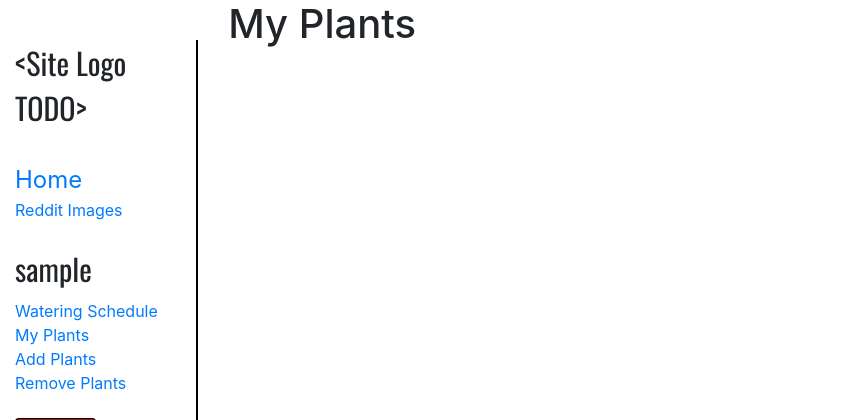
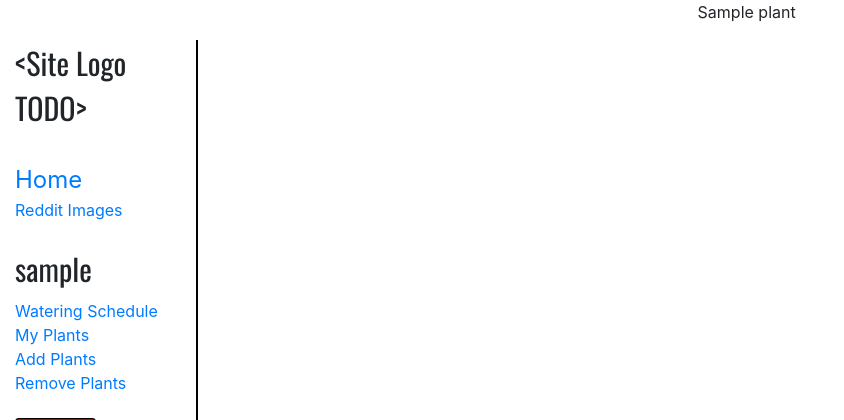
Before and after one commit to JI511/analyze_app, a Django app: page /houseplants/my_plants/ in a window 1280 px wide. Shown: the top 420 px of the page, without its empty margins (0-844 px from the left). Run offline with Django 3.2, Linux system fonts and the light colour scheme; a user stored in the database is signed in; tables that the repository leaves empty hold one stand-in row (values such as "Sample post"); some libraries are stand-ins or nearby versions.

Commit message:
Display plants instances for a user

```diff
--- a/houseplants/templates/houseplants/my_plants.html
+++ b/houseplants/templates/houseplants/my_plants.html
@@ -13,7 +13,13 @@
 <body>
 {% block content %}
 
-<h1>My Plants</h1>
+<div style="display: flex; flex-direction: column; align-items: center;">
+    {% for plant in user_plants %}
+        <div>
+            <label>{{ plant.plant.plant_name }}</label>
+        </div>
+    {% endfor %}
+</div>
 
 {% endblock %}
 </body>
--- a/houseplants/views.py
+++ b/houseplants/views.py
@@ -133,7 +133,11 @@ def my_plants(request):
     :param request:
     :return:
     """
-    return render(request, 'houseplants/my_plants.html', {})
+    user_plants = PlantInstance.objects.filter(owner=request.user)
+    template_dict = {
+        'user_plants': user_plants
+    }
+    return render(request, 'houseplants/my_plants.html', template_dict)
 
 
 @login_required(login_url='/accounts/login/')
```
